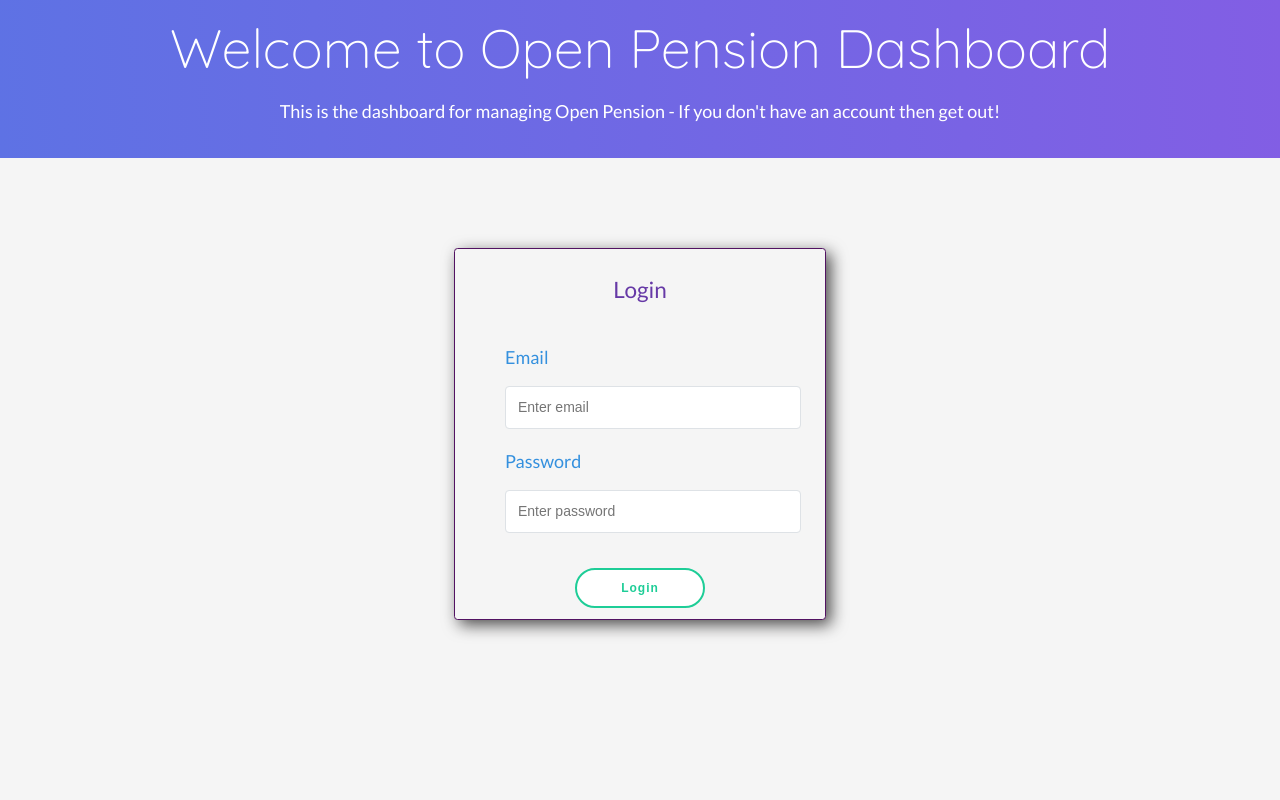
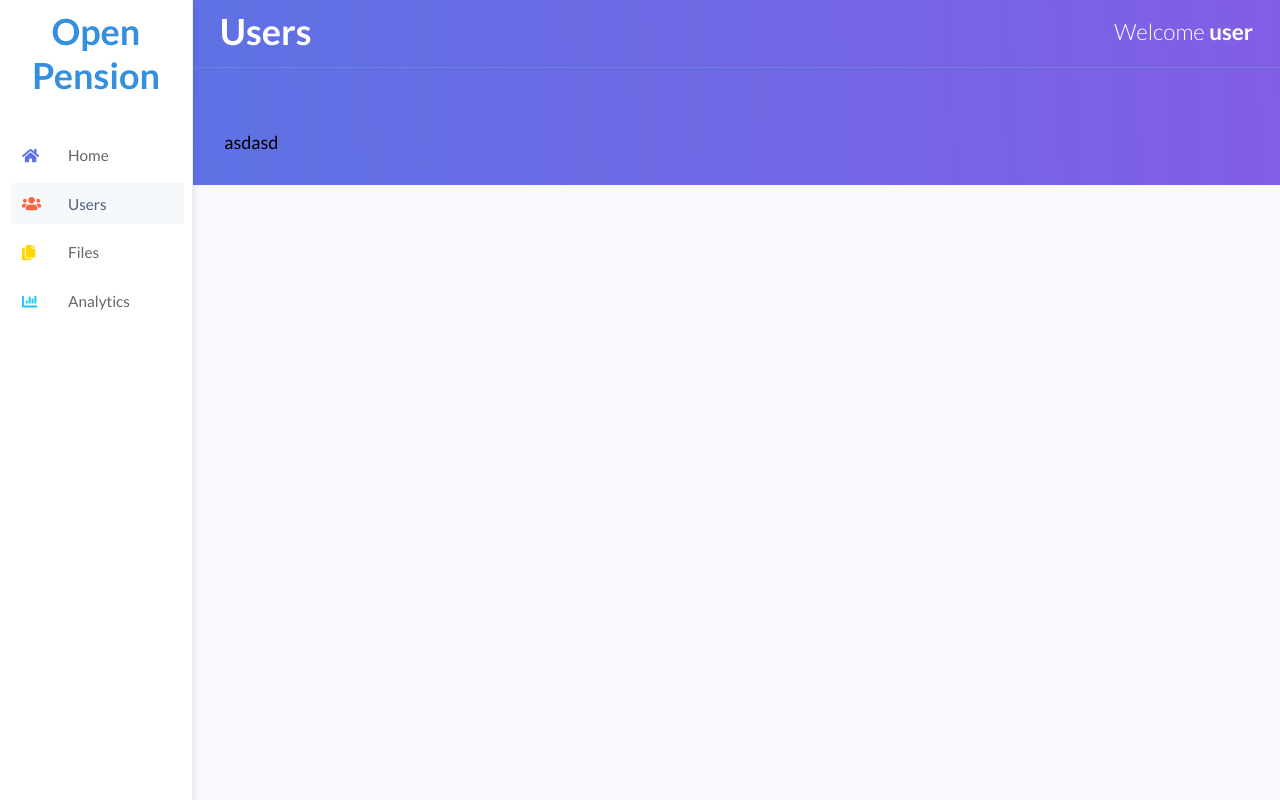
Before and after one commit to RoySegall/open-pension-dashboard, a React (Create React App) app: page /users in a window 1280 px wide. Built offline with nearby package versions, Linux system fonts and the light colour scheme.

Commit message:
More work on the menu and add the users page

```diff
--- a/src/Pages/HOC.js
+++ b/src/Pages/HOC.js
@@ -7,18 +7,16 @@ import {
   BrowserRouter as Router
 } from "react-router-dom";
 import Home from "./Home/Home";
+import Users from "./Users/Users";
 
 export default () => {
   const {token, user} = useRecoilValue(auth);
 
   return <Router>
     <Switch>
-      <Route path="/home">
-        <Home />
-      </Route>
-      <Route path="/">
-        <Login />
-      </Route>
+      <Route path="/home"><Home /></Route>
+      <Route path="/users"><Users /></Route>
+      <Route path="/"><Login /></Route>
     </Switch>
   </Router>
 };
--- a/src/Pages/Home/Home.js
+++ b/src/Pages/Home/Home.js
@@ -68,35 +68,5 @@ export default () => {
       </Table>
     </RoundedElement>
 
-    <RoundedElement>
-      <Table
-        title="Recent uploaded files"
-        headers={['Filename', 'Status', 'Storage ID']}
-        rows={[
-          [
-            'foo.png',
-            <Status status='ok'>Processed</Status>,
-            <TextWithActions actions={[
-              {title: 'Edit', handler: editHandler},
-              {title: 'Delete', handler: editHandler},
-            ]}>1234</TextWithActions>
-          ],
-          ['foo.png', <Status status='error'>Failed</Status>, '1234'],
-          ['foo.png', <Status status='warning'>Processes with errors</Status>, '1234'],
-          ['foo.png', <Status status='info'>Stored</Status>, '1234'],
-        ]}
-        navigationButton={"/files/uploaded"}
-        pager={<Pager />}
-      >
-      </Table>
-    </RoundedElement>
-
-    {/*<RoundedElement>*/}
-    {/*  Recent question to be asked*/}
-    {/*</RoundedElement>*/}
-
-    {/*<RoundedElement>*/}
-    {/*  Recent events*/}
-    {/*</RoundedElement>*/}
   </Page>
 };
--- /dev/null
+++ b/src/Pages/Users/Users.js
@@ -0,0 +1,8 @@
+import Page from "../../componenets/Page/Page";
+
+export default () => {
+
+  return <Page title="Users" activePage="users">
+    asdasd
+  </Page>
+}
--- a/src/componenets/Page/Page.js
+++ b/src/componenets/Page/Page.js
@@ -1,12 +1,13 @@
 import "./Page.scss"
 import {Charts, Copy, Home, Users} from "../../Icons/Icons";
+import {Link} from "react-router-dom";
 export default ({title, children, topContent, activePage = "home"}) => {
 
   const menuItems = {
-    home: {title: 'Home',  icon: <Home />},
-    users: {title: 'Users', icon: <Users />},
-    files: {title: 'Files', icon: <Copy />},
-    analytics: {title: 'Analytics', icon: <Charts />}
+    home: {title: 'Home',  icon: <Home />, path: "/home"},
+    users: {title: 'Users', icon: <Users />, path: "/users"},
+    files: {title: 'Files', icon: <Copy />, path: "/files"},
+    analytics: {title: 'Analytics', icon: <Charts />, path: "/analytics"}
   };
 
   return <main>
@@ -19,9 +20,12 @@ export default ({title, children, topContent, activePage = "home"}) => {
       <nav>
         <ul className="side-menu">
           {Object.entries(menuItems).map(([id, menuItem], key) => {
-            const {title, icon} = menuItem;
-            return <li className={`${id === activePage ? 'active' : ''}`}>
-              <span className={`icon-${id}`}>{icon}</span> {title}
+            const {title, icon, path} = menuItem;
+            return <li className={`${id === activePage ? 'active' : ''} link-wrapper`}>
+              <Link to={path}>
+                <span className={`icon icon-${id}`}>{icon}</span>
+                <div >{title}</div>
+              </Link>
             </li>
           })}
         </ul>
--- a/src/componenets/Page/Page.scss
+++ b/src/componenets/Page/Page.scss
@@ -36,9 +36,26 @@ main {
           margin: .5em;
           padding: .75em;
           color: #00000099;
+          display: flex;
+
+          a {
+            color: inherit;
+            text-decoration: none;
+            display: flex;
+            flex-direction: row;
+
+            .icon-wrapper {
+              width: 3em;
+            }
+          }
 
           .svg-inline--fa {
             padding-right: 1.5em;
+          }
+
+          .icon {
+            width: 3em;
+            display: block
           }
 
           .icon-home {
```
